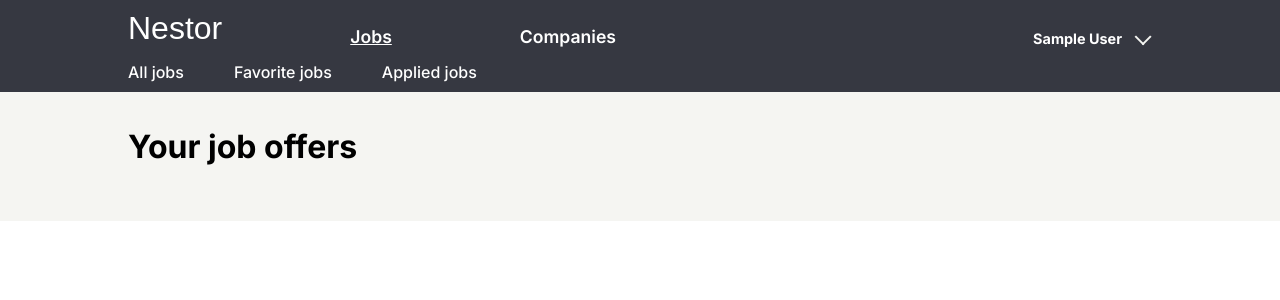
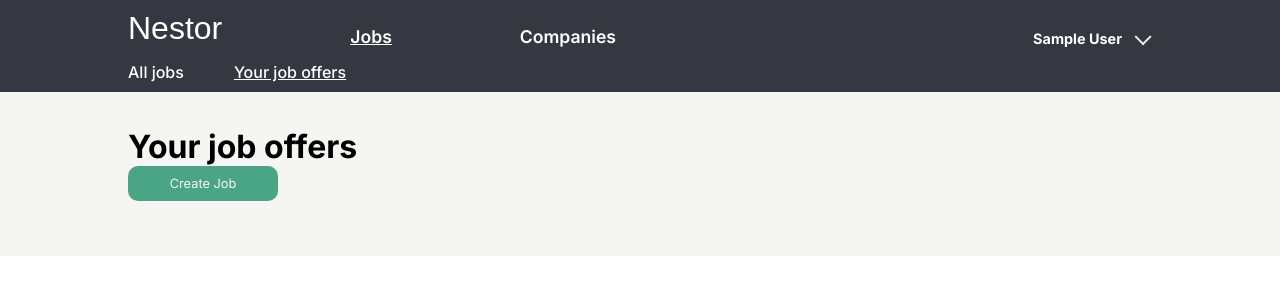
Before and after one commit to GiantMushy/Nestor, a Django app: page /jobs/your_job_offers in a window 1280 px wide. Shown: the top 300 px of the page. Run offline with Django 5.2, Linux system fonts and the light colour scheme; a user stored in the database is signed in; tables that the repository leaves empty hold one stand-in row (values such as "Sample post"); data that the repository does not hold is empty; some web fonts are replaced.

Commit message:
create job btn

```diff
--- a/Nestor/job/views.py
+++ b/Nestor/job/views.py
@@ -144,7 +144,8 @@
                'categories': JobCategory.objects.all().order_by('name'),
                'countries': City.objects.all().order_by('name'),
                'jobs': [add_days_left(job) for job in company_jobs],
-               'active_section': get_active_section(request)
+               'active_section': get_active_section(request),
+                'employee' : employee
                }
     return render(request, 'job/your_job_offers.html', context)
 
--- a/Nestor/static/css/company_cards.css
+++ b/Nestor/static/css/company_cards.css
@@ -1,4 +1,21 @@
+.create-job-btn {
+	display: block;
+	color: #F5F5F2;
+	border-radius: 10px;
+	border: none;
+	height: 35px;
+	font-size: 0.8rem;
+	background-color: #4AA587;
+	width: 150px;
+	cursor: pointer;
+	text-align: center;
+	text-decoration: none;
+	line-height: 35px;
+}
 
+.create-job-btn:active {
+	background-color: #297554;
+}
 
 p {
 	white-space: nowrap;
@@ -12,9 +29,7 @@
 	gap: 10px;
 }
 
-.a
-
-@media (max-width: 1540px) {
+.a @media (max-width: 1540px) {
 	.all_companies {
 		grid-template-columns: repeat(2, 1fr);
 	}
@@ -46,7 +61,7 @@
 	grid-template-columns: 40% 60%;
 }
 
-.company_container_row p{
+.company_container_row p {
 	margin: 0px;
 }
 
@@ -86,5 +101,5 @@
 }
 
 .header {
-    margin-bottom: 20px ;
+	margin-bottom: 20px;
 }
--- a/Nestor/templates/company/searchbar.html
+++ b/Nestor/templates/company/searchbar.html
@@ -26,9 +26,9 @@
         <button class="search-btn-company" id="search-btn-company" type="button">Search</button>
     </div>
     <div class="searchbar-extras">
-        {% if employee %}
-        <a href="{% url 'create_job' %}" class="create-job-btn">Create Job</a>
-        {% endif %}
+        <!-- {% if employee %} -->
+        <!-- <a href="{% url 'create_job' %}" class="create-job-btn">Create Job</a> -->
+        <!-- {% endif %} -->
         <div id="sort-btn-container">
             <button id="sort-btn">Sort by</button>
             <span id="sort-chevron"class="chevron"></span>
--- a/Nestor/templates/job/your_job_offers.html
+++ b/Nestor/templates/job/your_job_offers.html
@@ -7,6 +7,9 @@
 {% block content %}
     <div class="header" >
         <h1>Your job offers</h1>
+            {% if employee %}
+            <a href="{% url 'create_job' %}" class="create-job-btn">Create Job</a>
+            {% endif %}
     </div>
 {#    {% include 'job/searchbar.html' %}#}
     <div class="all_jobs">
```
Lines whose indentation alone changed are shown as unchanged.
